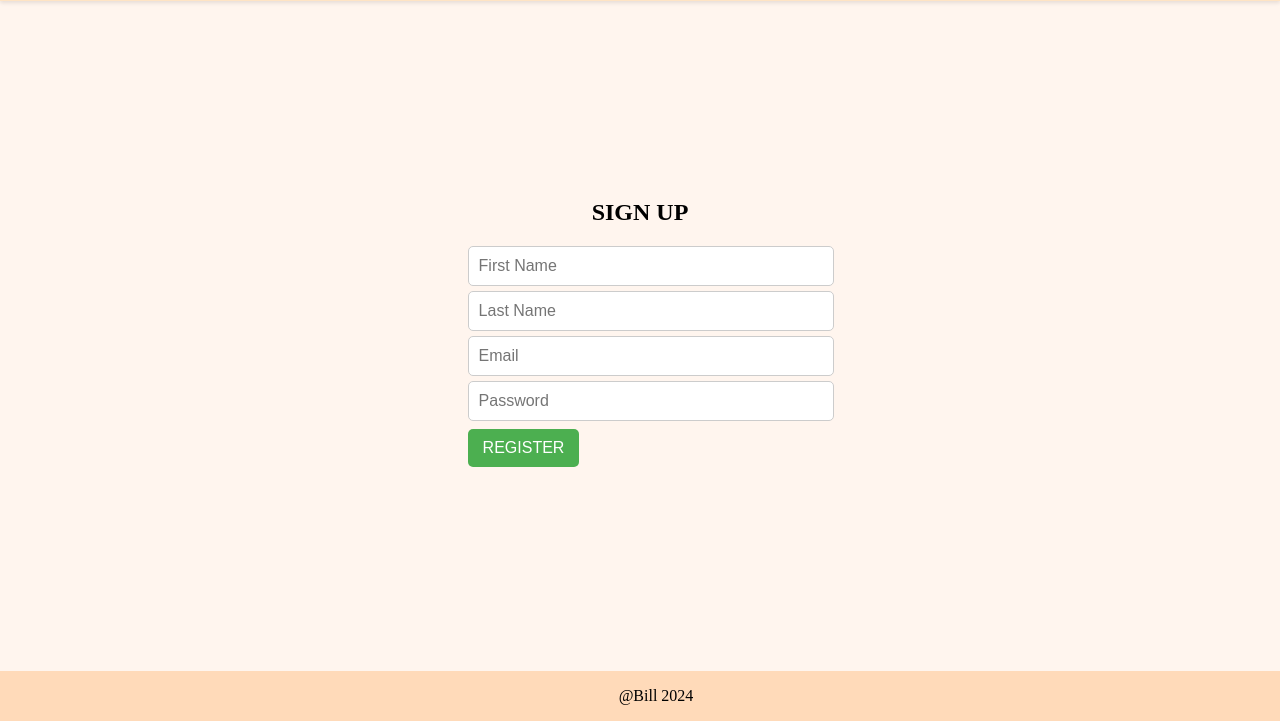
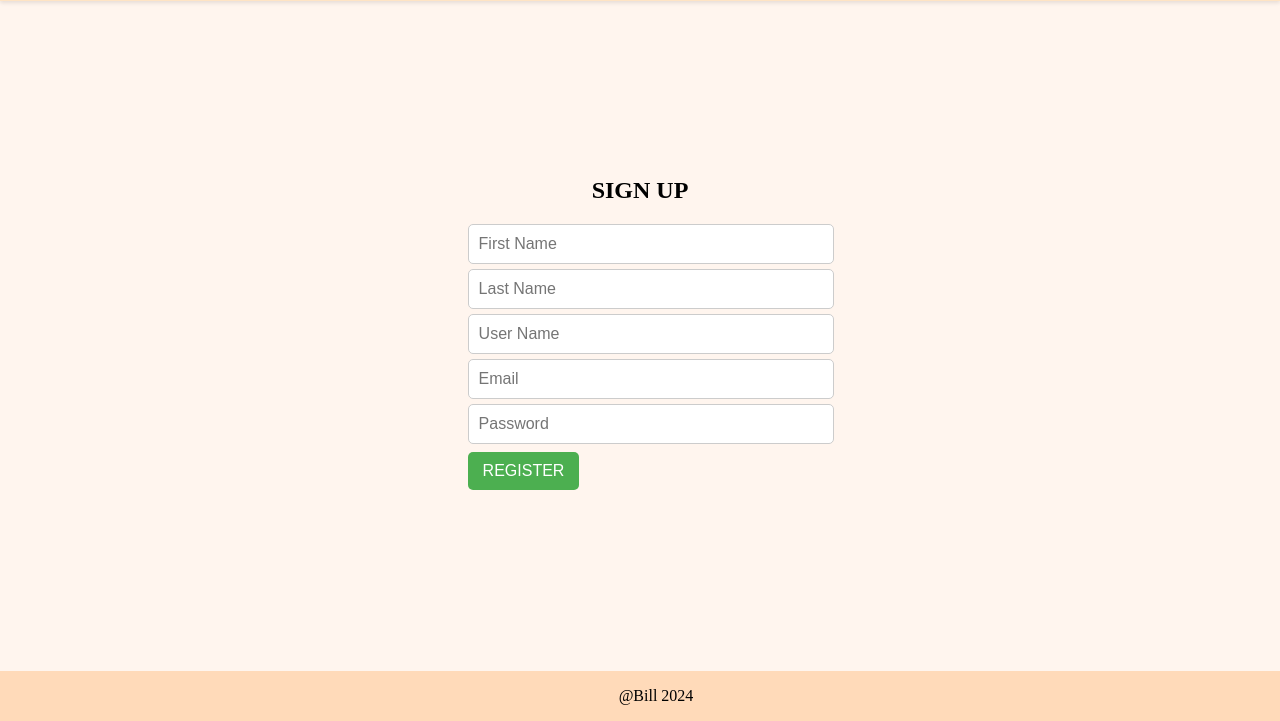
Before and after one commit to mulewile/perl-mysql-app, a website: page public/index.html in a window 1280 px wide. Shown: the part 79-800 px from the top of the page. Drawn offline with Linux system fonts and the light colour scheme; no server answers.

```diff
--- a/public/index.html
+++ b/public/index.html
@@ -34,7 +34,15 @@
           name="lastname_input"
           required
         />
-
+        <label for="userNameInput" class="form__label"></label>
+        <input
+          type="text"
+          id="userNameInput"
+          class="form__input"
+          placeholder="User Name"
+          name="username_input"
+          required
+        />
         <label for="emailInput" class="form__label"></label>
         <input
           type="text"
```
Also changed, not shown: 1 other file.
